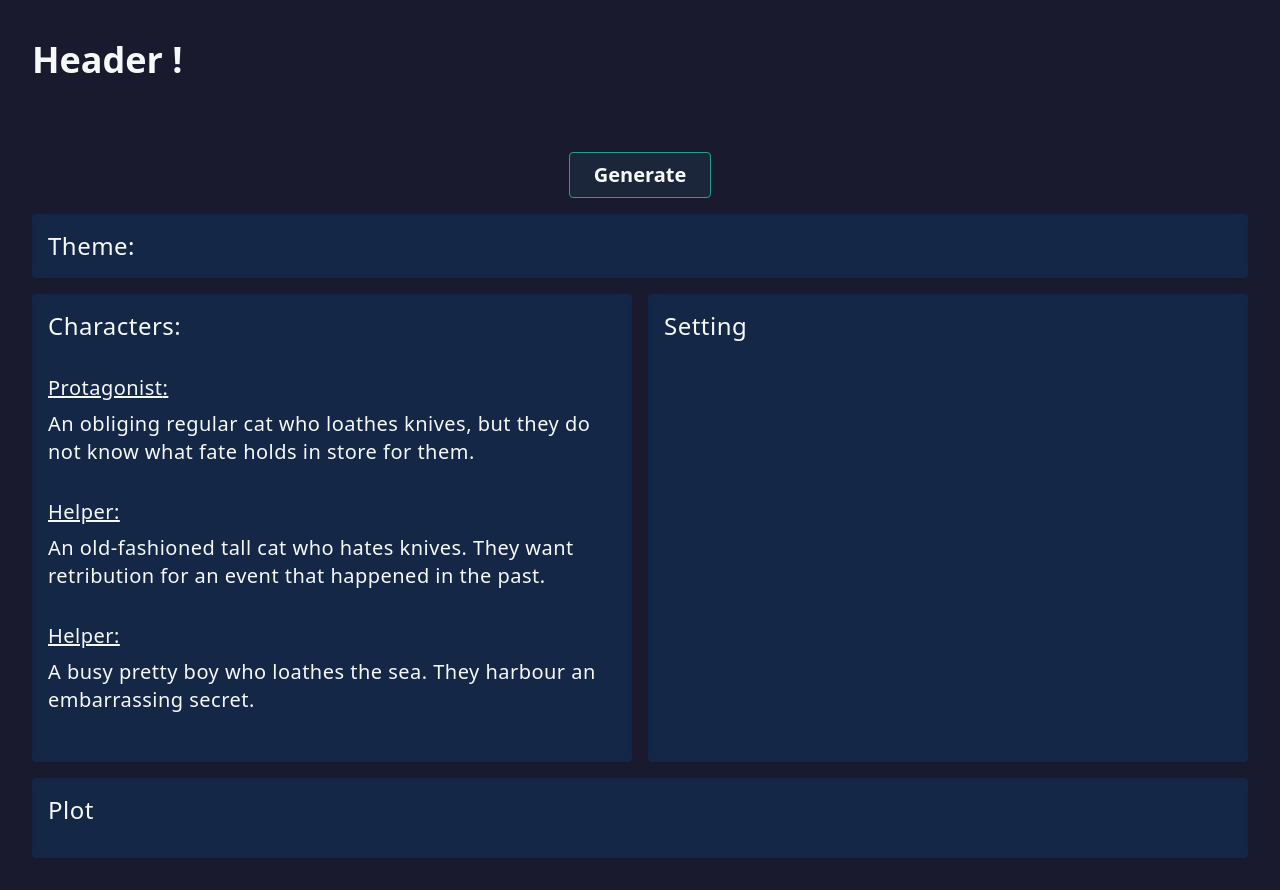
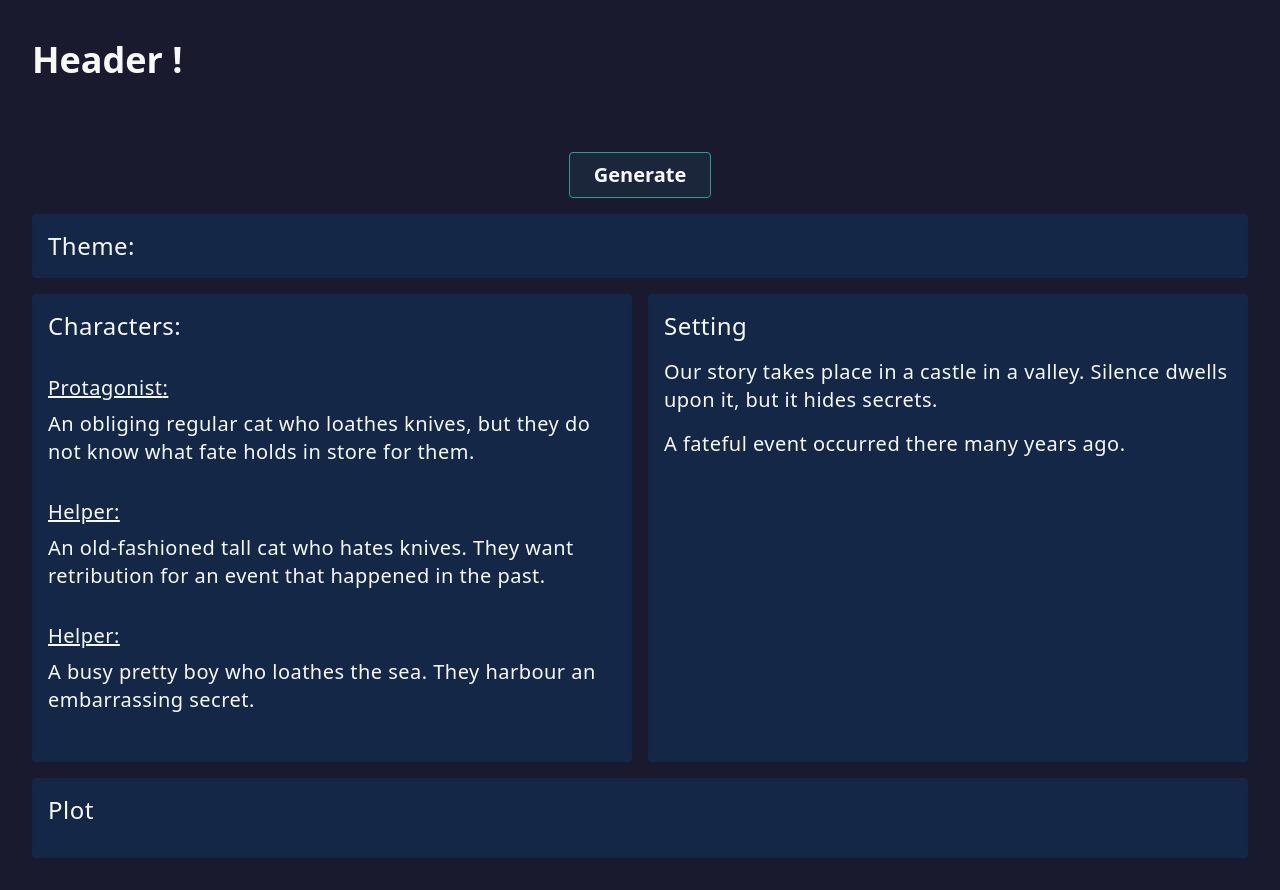
Before and after one commit to JackofD/coolstorybro, a Next.js app: page / in a window 1280 px wide. Both pictures are taken after a click on the button "Generate". Built offline with nearby package versions, Linux system fonts and the light colour scheme.

Commit message:
Added basic setting generation and component

```diff
--- /dev/null
+++ b/components/Setting.tsx
@@ -0,0 +1,23 @@
+import { FC } from 'react';
+import { SettingData } from '../pieces/StoryType';
+
+type SettingProps = {
+  settingData: SettingData;
+};
+
+const Setting: FC<SettingProps> = props => {
+
+  const { settingData: { settingInitial, settingSecondary, settingTidbit } } = props;
+
+
+  return (
+    <>
+      <p className="mb-4">
+        {`Our story takes place  ${settingInitial}. ${settingSecondary}.`}
+      </p>
+      <p>{`${settingTidbit}.`}</p>
+    </>
+  );
+};
+
+export default Setting;
--- a/components/story/StoryDetail.tsx
+++ b/components/story/StoryDetail.tsx
@@ -1,6 +1,7 @@
 import { FC } from 'react';
 import { StoryType } from '../../pieces/StoryType';
 import Character from '../Character';
+import Setting from '../Setting';
 
 type StoryDetailProps = {
   className?: string;
@@ -28,7 +29,7 @@ const StoryDetail: FC<StoryDetailProps> = (props) => {
         </div>
         <div className="story-block lg:w-1/2 ">
           <h3 className="text-2xl mb-4">Setting</h3>
-          {/* <p>{setting.tempSetting}</p> */}
+          <Setting settingData={setting} />
         </div>
       </section>
       <div className="story-block">
--- a/pieces/data/setting/settingTidbit.json
+++ b/pieces/data/setting/settingTidbit.json
@@ -2,5 +2,5 @@
   "It is an important trade route",
   "A fateful event occurred there many years ago",
   "It was home to a hero who gave it their all",
-  "Some times strange things happen there"
+  "Sometimes strange things happen there"
 ]
--- a/scripts/getStoryData.ts
+++ b/scripts/getStoryData.ts
@@ -60,7 +60,7 @@ export const getInternalSettingData = (): SettingData => {
   const localePlace = SettingInitial.place[getRandomItemInRange(SettingInitial.place.length)];
   const localeLocation = SettingInitial.location[getRandomItemInRange(SettingInitial.location.length)];
 
-  const localeInfo = SettingSecondary.localeStatus[getRandomItemInRange(SettingSecondary.localeStatus.length)] + ' ' + SettingSecondary.localeNote[getRandomItemInRange(SettingSecondary.localeNote.length)];
+  const localeInfo = SettingSecondary.localeStatus[getRandomItemInRange(SettingSecondary.localeStatus.length)] + SettingSecondary.localeNote[getRandomItemInRange(SettingSecondary.localeNote.length)];
 
   const localeTidbit = SettingTidbit[getRandomItemInRange(SettingTidbit.length)];
 
```
